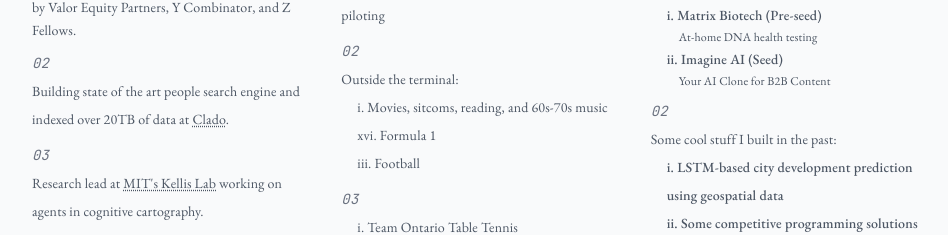
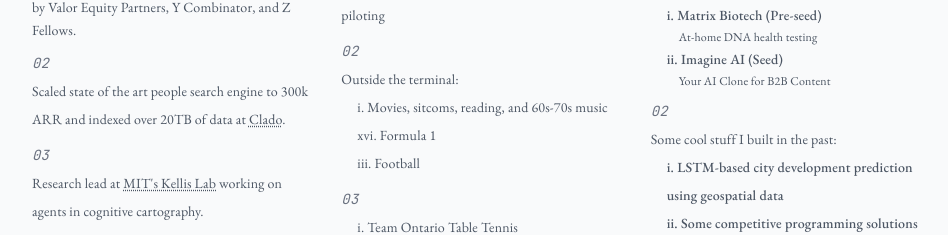
Before and after one commit to DavidBShan/WebsiteV2, a Next.js app: page / in a window 1280 px wide. Shown: the part 295-530 px from the top of the page, without its empty margins (160-1108 px from the left). Built offline with nearby package versions, Linux system fonts and the light colour scheme.

Commit message:
docs: update clado bullet to mention 300k arr

```diff
--- a/app/page.tsx
+++ b/app/page.tsx
@@ -159,8 +159,8 @@ export default function Home() {
                     02
                   </div>
                   <p className="break-words">
-                    Building state of the art people search engine and indexed
-                    over 20TB of data at{" "}
+                    Scaled state of the art people search engine to 300k ARR and
+                    indexed over 20TB of data at{" "}
                     <a
                       target="_blank"
                       rel="noopener noreferrer"
```
